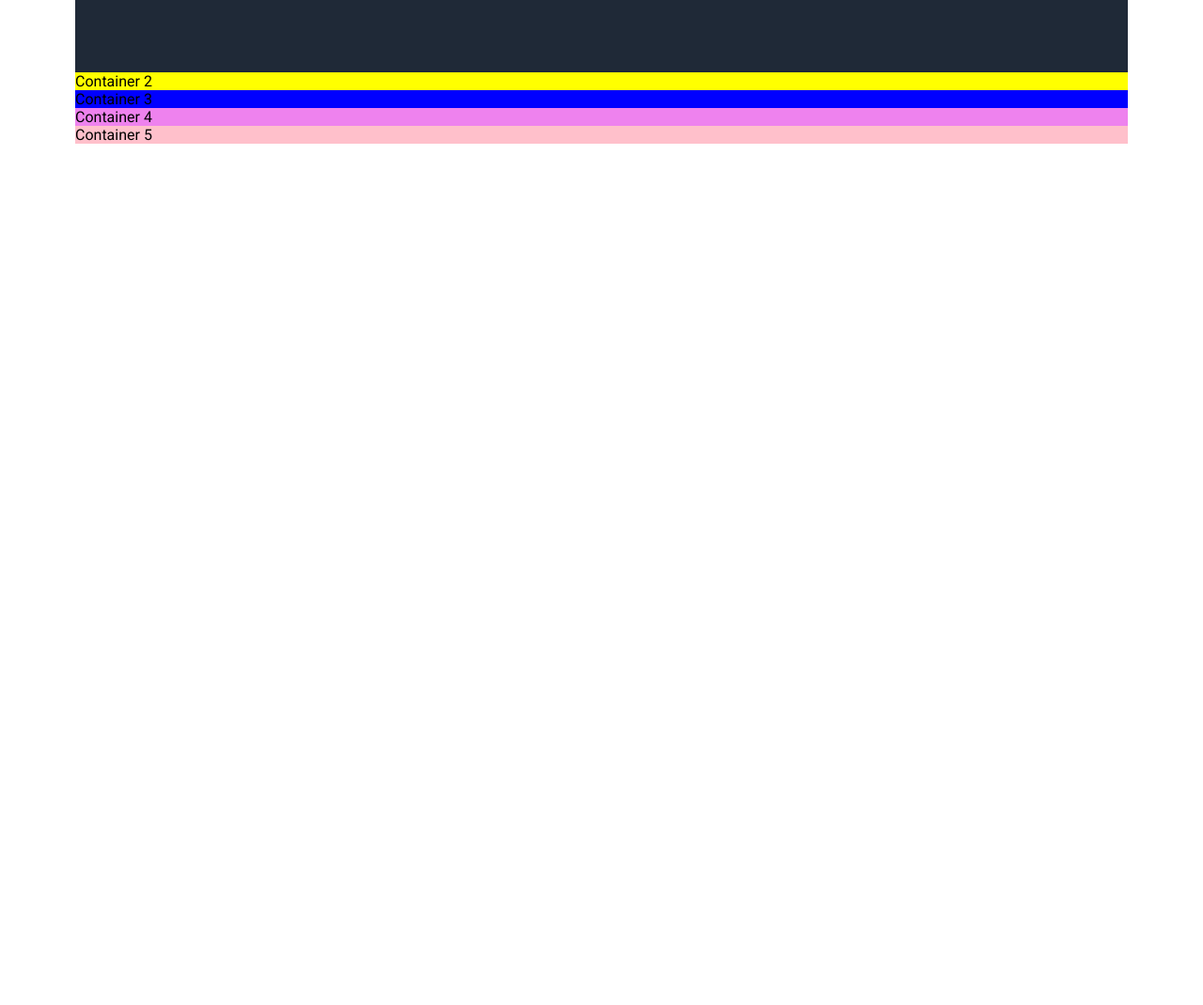
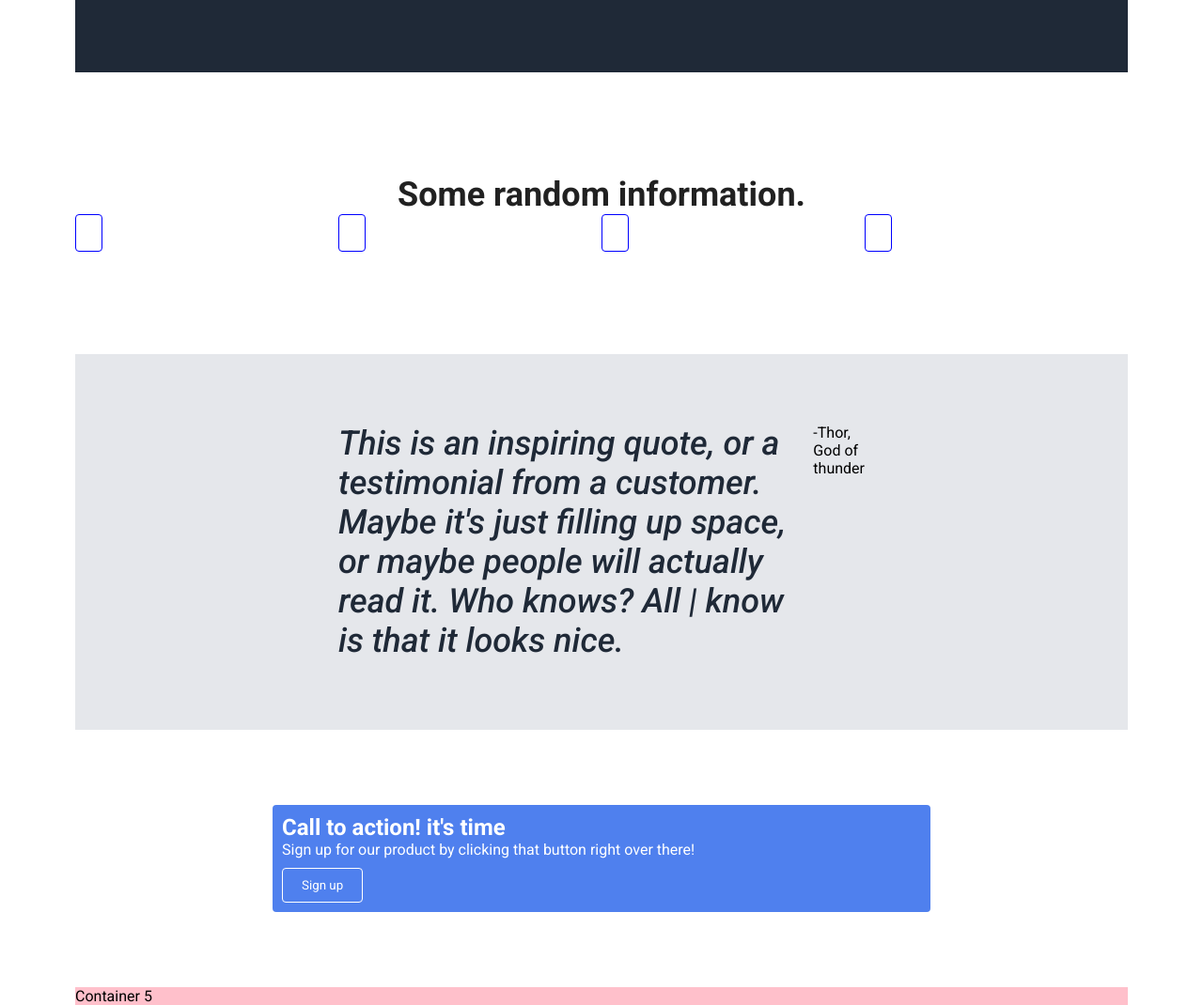
Before and after one commit to Ervin001/TOP_landingPage, a plain HTML site: page index.html in a window 1280 px wide. Shown: the part 362-1432 px from the top of the page at 94% size. Before the commit the page ends 800 px from the top, so only its background shows below. Drawn offline with Linux system fonts and the light colour scheme.

Commit message:
Fixed the classes in the html also fixed the selectors in css

```diff
--- a/index.html
+++ b/index.html
@@ -40,9 +40,42 @@
           />
         </div>
       </div>
-      <div class="cnt-2">Container 2</div>
-      <div class="cnt-3">Container 3</div>
-      <div class="cnt-4">Container 4</div>
+      <div class="cnt-2">
+        <h2 class="header-two">Some random information.</h2>
+
+        <div class="sq">
+          <div class="squares"></div>
+          <p>this is some subtext under an illustration or image</p>
+          <div class="squares"></div>
+          <p>this is some subtext under an illustration or image</p>
+          <div class="squares"></div>
+          <p>this is some subtext under an illustration or image</p>
+          <div class="squares"></div>
+          <p>this is some subtext under an illustration or image</p>
+        </div>
+      </div>
+
+      <div class="cnt-3">
+        <div class="testimonial">
+          <p class="testimonial-quote">
+            This is an inspiring quote, or a testimonial from a customer. Maybe
+            it's just filling up space, or maybe people will actually read it.
+            Who knows? All | know is that it looks nice.
+          </p>
+          <p>-Thor, God of thunder</p>
+        </div>
+      </div>
+      <div class="cnt-4">
+        <div class="blue-btn">
+          <div class="p-1">
+            <h2 class="p1">Call to action! it's time</h2>
+            <p>
+              Sign up for our product by clicking that button right over there!
+            </p>
+          </div>
+          <button class="sign-up bt">Sign up</button>
+        </div>
+      </div>
       <div class="cnt-5">Container 5</div>
     </div>
   </body>
--- a/styles.css
+++ b/styles.css
@@ -9,10 +9,9 @@
   display: flex;
   flex-direction: column;
   justify-content: center;
-  width: 100%;
+  /* width: 800px; */
   padding: 0 80px;
   align-content: flex-start;
-  position: fixed;
 }
 
 .cnt-1 {
@@ -68,13 +67,91 @@ a {
   border-radius: 4px;
 }
 .cnt-2 {
-  background-color: yellow;
+  background-color: rgb(255, 255, 255);
+
+  color: #fff;
+  height: 300px;
+  display: flex;
+  justify-content: center;
+  flex-direction: column;
 }
+
+.img-cnt {
+  display: flex;
+  justify-content: center;
+}
+
+.header-two {
+  font-size: 36px;
+  color: rgb(33, 33, 33);
+  display: flex;
+  justify-content: center;
+}
+
+.sq {
+  display: flex;
+}
+
+.squares {
+  border-radius: 4px;
+  border: 1px solid blue;
+  background-color: rgb(255, 255, 255);
+  width: 40px;
+  height: 40px;
+  align-self: auto;
+}
+
 .cnt-3 {
-  background-color: blue;
+  height: 400px;
+  background-color: #e5e7eb;
+  display: flex;
+  justify-content: center;
+  align-items: center;
 }
+
+.testimonial {
+  display: flex;
+
+  /* color: #1f2937; */
+  /* color: #1f2 */
+
+  width: 50%;
+  height: auto;
+  /* justify-content: center; */
+  /* color: #e53; */
+  flex: 0 0 auto;
+}
+
+.testimonial-quote {
+  font-size: 36px;
+  font-weight: 200px;
+  font-style: italic;
+  color: #1f2937;
+  /* flex: 0 2 auto; */
+}
+
 .cnt-4 {
-  background-color: violet;
+  display: flex;
+  justify-content: center;
+}
+
+.p-1 {
+  display: flex;
+  flex-direction: column;
+}
+
+.blue-btn {
+  background-color: rgb(79, 128, 238);
+  border-radius: 4px;
+  margin: 80px 10px;
+  color: rgb(255, 255, 255);
+  padding: 10px 10px;
+  width: 700px;
+}
+
+.bt {
+  border: 1px solid white;
+  display: inline-flex;
 }
 .cnt-5 {
   background-color: pink;
```
